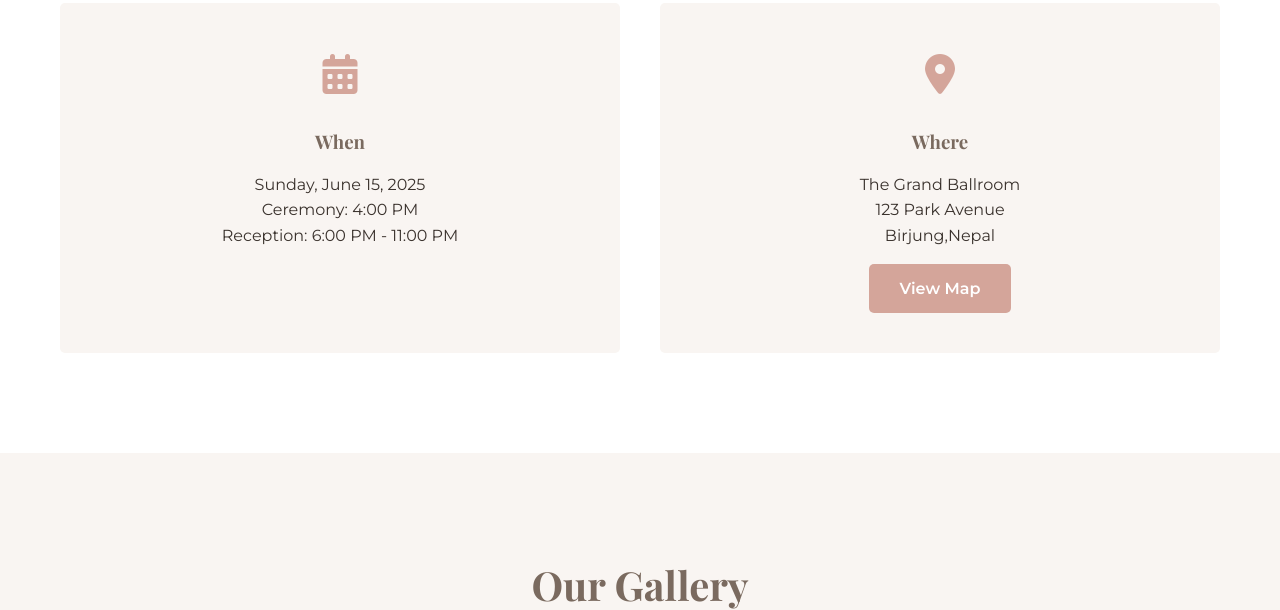
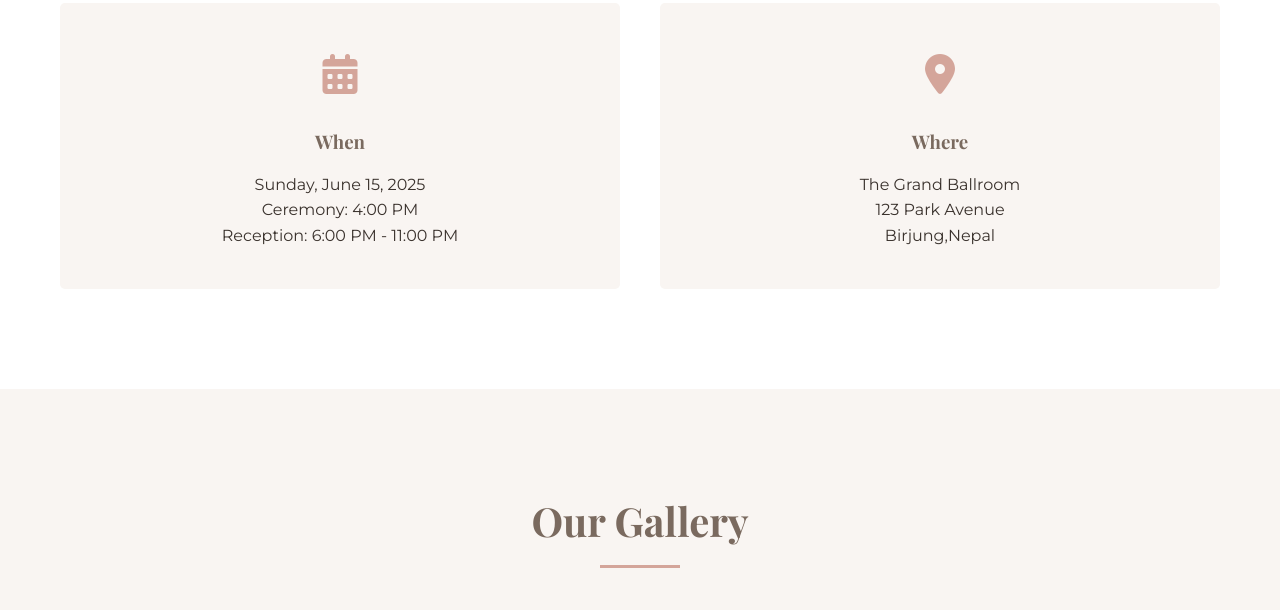
Before and after one commit to thedhiresh/aftabdaiwedding, a plain HTML site: page index.html in a window 1280 px wide. Shown: the part 1769-2379 px from the top of the page. Drawn offline with nearby package versions, Linux system fonts and the light colour scheme; grey boxes are pictures that could not be loaded.

Commit message:
maps remove

```diff
--- a/index.html
+++ b/index.html
@@ -110,7 +110,6 @@
                     <p>The Grand Ballroom</p>
                     <p>123 Park Avenue</p>
                     <p>Birjung,Nepal</p>
-                    <a href="#" class="btn" style="margin-top: 15px; display: inline-block;">View Map</a>
                 </div>
 
             </div>
```
